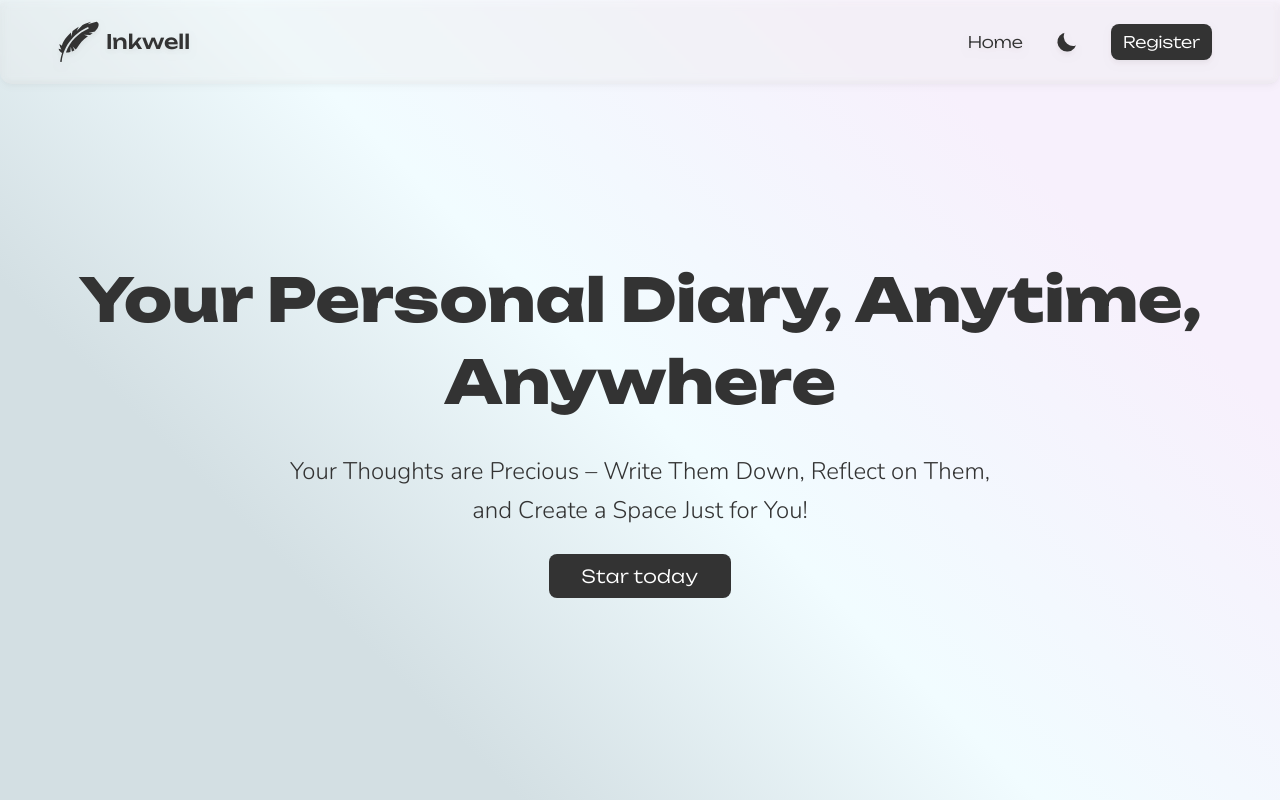
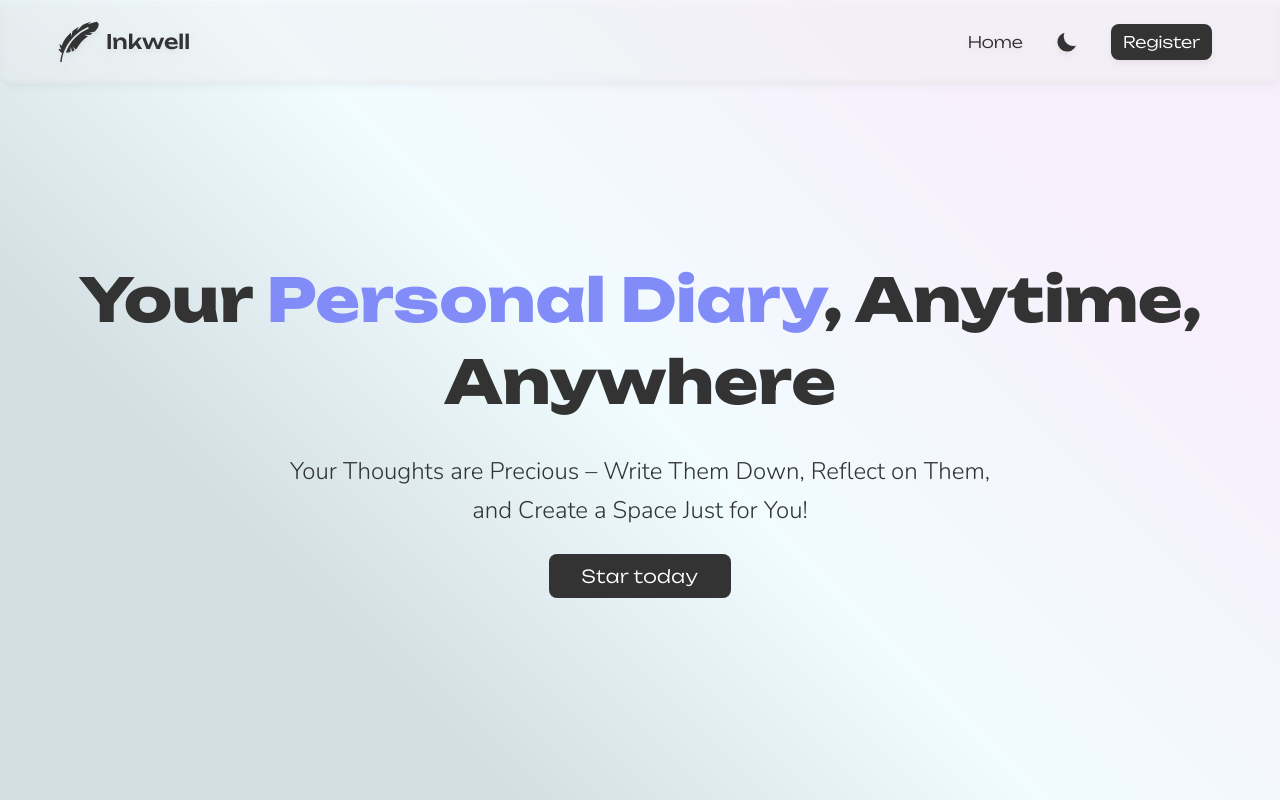
Before and after one commit to PrasadP27/Online-Diary, a React (Vite) app in the folder frontend/: page / in a window 1280 px wide. Shown: the top 800 px of the page. Built offline with nearby package versions, Linux system fonts and the light colour scheme.

Commit message:
Minor changes

```diff
--- a/frontend/src/component/DiaryCard.jsx
+++ b/frontend/src/component/DiaryCard.jsx
@@ -70,7 +70,7 @@ const DiaryCard = (props) => {
 
   return (
     <article
-      className=" w-full lg:w-[45%] min-h-[150px] border-2 flex items-start justify-evenly px-5 py-7 rounded-3xl shadow-xl bg-primary dark:bg-white/10 dark:backdrop-blur-sm text-secondary dark:text-darkPrimary cursor-pointer  active:scale-[0.99] transition duration-500 underline-text overflow-hidden hover:border-indigo-300 my-4 hover:bg-[#f9faff] dark:hover:bg-gray-900"
+      className=" w-full lg:w-[45%] min-h-[150px] border-2 flex items-start justify-evenly px-5 py-7 rounded-3xl shadow-xl bg-primary dark:bg-white/10 dark:backdrop-blur-sm text-secondary dark:text-darkPrimary cursor-pointer  active:scale-[0.99] transition duration-500 underline-text overflow-hidden hover:border-indigo-300 my-4 hover:bg-[#f9faff] dark:hover:bg-gray-900 dark:border-gray-400 dark:hover:border-indigo-700"
       onClick={gotoDiaryPage}
     >
       <div className="text-center mr-3">
--- a/frontend/src/pages/Home.jsx
+++ b/frontend/src/pages/Home.jsx
@@ -183,7 +183,11 @@ const Home = () => {
       {/* hero section */}
       <section className="flex flex-col items-center justify-center h-dvh w-full max-h-[1000px] text-center">
         <h1 className="leading-snug text-6xl dark:text-darkPrimary">
-          Your Personal Diary, Anytime, Anywhere
+          Your{" "}
+          <span className=" text-indigo-400 dark:text-indigo-700">
+            Personal Diary
+          </span>
+          , Anytime, Anywhere
         </h1>
         <h3 className="font-nunito font-light text-2xl mt-7 leading-relaxed dark:text-gray-400">
           Your Thoughts are Precious – Write Them Down, Reflect on Them, <br />
```
Also changed, not shown: frontend/src/index.css (+5 -5 lines).
